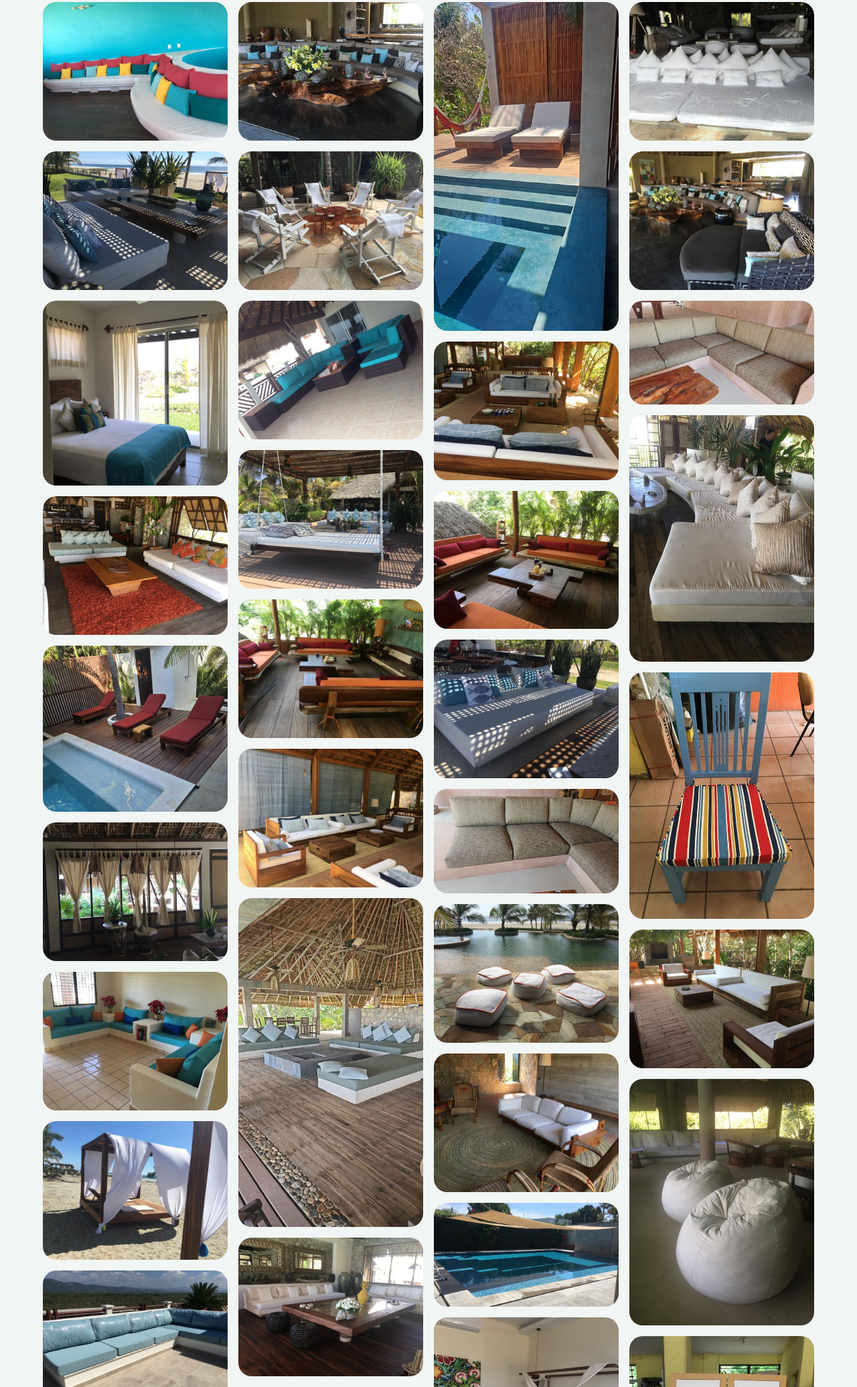
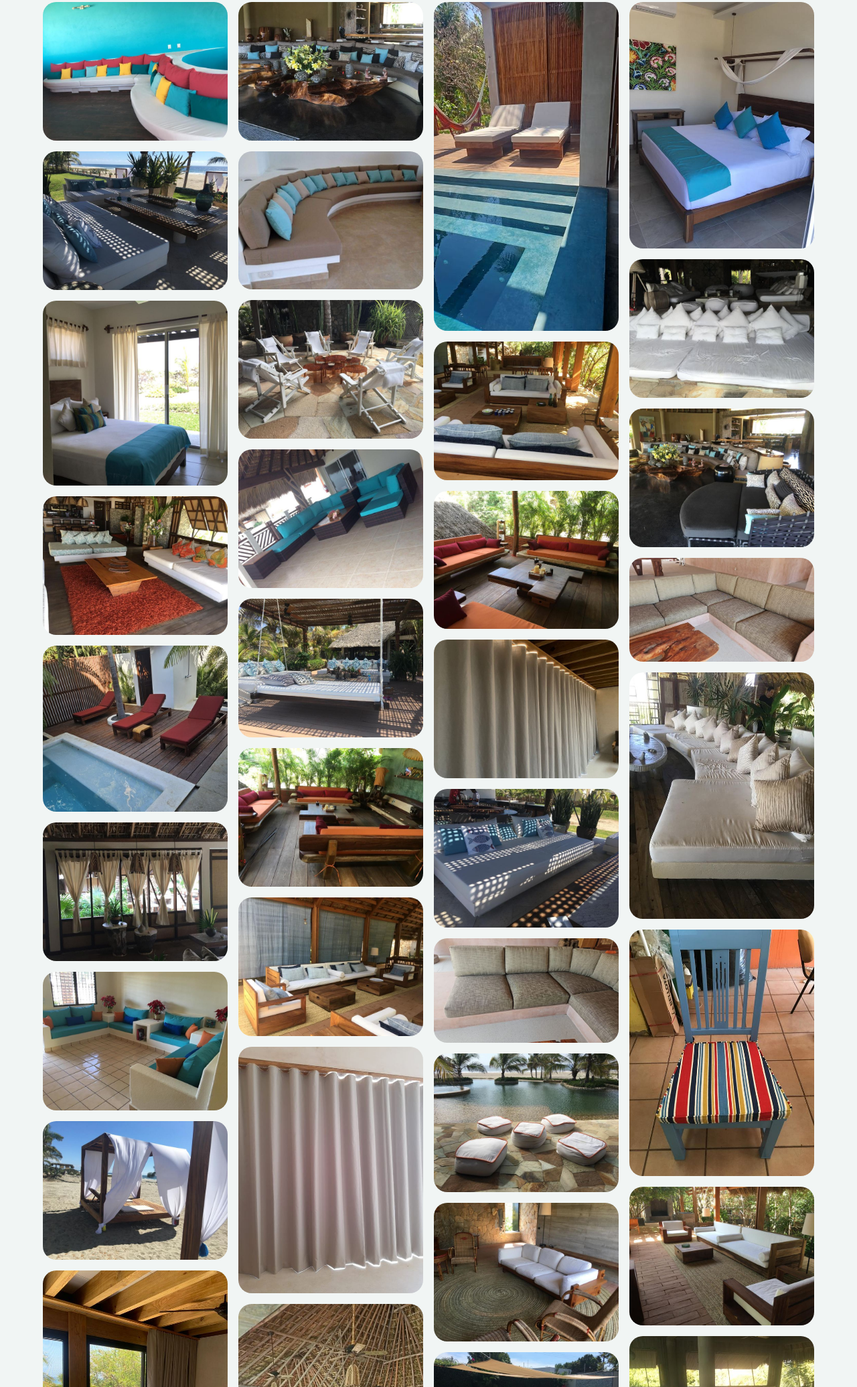
Before and after one commit to helloweb100-png/hello.web-decoraciones-carbajal, a plain HTML site: page index.html in a window 1280 px wide. Shown: the part 9929-12000 px from the top of the page at 67% size. Drawn offline with Linux system fonts and the light colour scheme; animation ran at ten frames a second.

Commit message:
actualizando cambios

```diff
--- a/index.html
+++ b/index.html
@@ -473,6 +473,9 @@
       <li class="gi" data-cat="cortinas" data-reveal style="--i:1">
         <button type="button" class="gitem" aria-label="Ampliar: Pabellón de playa con cortinas blancas de tela ligera"><img src="media/img/pabellon-playa-cortinas-blancas-sm.jpg" data-full="media/img/pabellon-playa-cortinas-blancas.jpg" width="720" height="540" loading="lazy" decoding="async" alt="Pabellón de playa con cortinas blancas de tela ligera"></button>
       </li>
+      <li class="gi" data-cat="cortinas" data-reveal style="--i:2">
+        <button type="button" class="gitem" aria-label="Ampliar: Cortina de tela color arena junto a un ventanal con vista al jardín y vigas de madera"><img src="media/img/cortina-ventanal-vigas-madera-sm.jpg" data-full="media/img/cortina-ventanal-vigas-madera.jpg" width="540" height="720" loading="lazy" decoding="async" alt="Cortina de tela color arena junto a un ventanal con vista al jardín y vigas de madera"></button>
+      </li>
       <li class="gi" data-cat="cojines" data-reveal style="--i:2">
         <button type="button" class="gitem" aria-label="Ampliar: Banca de obra en azotea con cojines color aqua y vista a las montañas"><img src="media/img/banca-azotea-cojines-aqua-sm.jpg" data-full="media/img/banca-azotea-cojines-aqua.jpg" width="720" height="540" loading="lazy" decoding="async" alt="Banca de obra en azotea con cojines color aqua y vista a las montañas"></button>
       </li>
@@ -481,6 +484,9 @@
       </li>
       <li class="gi" data-cat="cojines" data-reveal style="--i:4">
         <button type="button" class="gitem" aria-label="Ampliar: Sala curva con cojines turquesa y mesa de tronco de madera"><img src="media/img/sala-curva-mesa-tronco-sm.jpg" data-full="media/img/sala-curva-mesa-tronco.jpg" width="720" height="540" loading="lazy" decoding="async" alt="Sala curva con cojines turquesa y mesa de tronco de madera"></button>
+      </li>
+      <li class="gi" data-cat="cojines" data-reveal style="--i:5">
+        <button type="button" class="gitem" aria-label="Ampliar: Sala curva de obra con cojines de asiento color café y almohadones aqua y arena"><img src="media/img/sala-curva-obra-cojines-aqua-arena-sm.jpg" data-full="media/img/sala-curva-obra-cojines-aqua-arena.jpg" width="720" height="536" loading="lazy" decoding="async" alt="Sala curva de obra con cojines de asiento color café y almohadones aqua y arena"></button>
       </li>
       <li class="gi" data-cat="sillas" data-reveal style="--i:5">
         <button type="button" class="gitem" aria-label="Ampliar: Sillas reclinables blancas con mesas naranja en un patio de piedra"><img src="media/img/sillas-reclinables-blancas-patio-sm.jpg" data-full="media/img/sillas-reclinables-blancas-patio.jpg" width="720" height="540" loading="lazy" decoding="async" alt="Sillas reclinables blancas con mesas naranja en un patio de piedra"></button>
@@ -497,6 +503,9 @@
       <li class="gi" data-cat="cortinas" data-reveal style="--i:3">
         <button type="button" class="gitem" aria-label="Ampliar: Sala de palapa con persianas de fibra natural y muebles de madera con cojines blancos"><img src="media/img/persianas-fibra-natural-palapa-sm.jpg" data-full="media/img/persianas-fibra-natural-palapa.jpg" width="720" height="540" loading="lazy" decoding="async" alt="Sala de palapa con persianas de fibra natural y muebles de madera con cojines blancos"></button>
       </li>
+      <li class="gi" data-cat="cortinas" data-reveal style="--i:4">
+        <button type="button" class="gitem" aria-label="Ampliar: Cortina de tela clara con pliegues ondulados colgada de un riel de madera con luz LED"><img src="media/img/cortina-ondas-riel-madera-sm.jpg" data-full="media/img/cortina-ondas-riel-madera.jpg" width="540" height="720" loading="lazy" decoding="async" alt="Cortina de tela clara con pliegues ondulados colgada de un riel de madera con luz LED"></button>
+      </li>
       <li class="gi" data-cat="cojines" data-reveal style="--i:4">
         <button type="button" class="gitem" aria-label="Ampliar: Palapa con salas de obra y cojines grises sobre piso de madera"><img src="media/img/palapa-salas-cojines-grises-sm.jpg" data-full="media/img/palapa-salas-cojines-grises.jpg" width="405" height="720" loading="lazy" decoding="async" alt="Palapa con salas de obra y cojines grises sobre piso de madera"></button>
       </li>
@@ -512,6 +521,9 @@
       <li class="gi" data-cat="cojines" data-reveal style="--i:2">
         <button type="button" class="gitem" aria-label="Ampliar: Sala de madera con cojines naranja y rojo bajo techo de palapa"><img src="media/img/sala-madera-cojines-rojo-naranja-sm.jpg" data-full="media/img/sala-madera-cojines-rojo-naranja.jpg" width="720" height="540" loading="lazy" decoding="async" alt="Sala de madera con cojines naranja y rojo bajo techo de palapa"></button>
       </li>
+      <li class="gi" data-cat="cortinas" data-reveal style="--i:3">
+        <button type="button" class="gitem" aria-label="Ampliar: Cortina de pared completa en tela clara con pliegues y luz LED bajo vigas de madera"><img src="media/img/cortina-pared-completa-luz-led-sm.jpg" data-full="media/img/cortina-pared-completa-luz-led.jpg" width="720" height="540" loading="lazy" decoding="async" alt="Cortina de pared completa en tela clara con pliegues y luz LED bajo vigas de madera"></button>
+      </li>
       <li class="gi" data-cat="camastros" data-reveal style="--i:3">
         <button type="button" class="gitem" aria-label="Ampliar: Camastro de obra con cojines estampados de peces"><img src="media/img/camastro-cojines-peces-sm.jpg" data-full="media/img/camastro-cojines-peces.jpg" width="720" height="540" loading="lazy" decoding="async" alt="Camastro de obra con cojines estampados de peces"></button>
       </li>
@@ -526,6 +538,9 @@
       </li>
       <li class="gi" data-cat="sillas" data-reveal style="--i:1">
         <button type="button" class="gitem" aria-label="Ampliar: Alberca cubierta con malla sombra triangular color arena"><img src="media/img/malla-sombra-alberca-sm.jpg" data-full="media/img/malla-sombra-alberca.jpg" width="720" height="405" loading="lazy" decoding="async" alt="Alberca cubierta con malla sombra triangular color arena"></button>
+      </li>
+      <li class="gi" data-cat="cortinas" data-reveal style="--i:1">
+        <button type="button" class="gitem" aria-label="Ampliar: Cortina clara de piso a techo con luz LED en una sala con vigas y muebles de madera"><img src="media/img/cortina-sala-vigas-luz-led-sm.jpg" data-full="media/img/cortina-sala-vigas-luz-led.jpg" width="720" height="540" loading="lazy" decoding="async" alt="Cortina clara de piso a techo con luz LED en una sala con vigas y muebles de madera"></button>
       </li>
       <li class="gi" data-cat="cojines" data-reveal style="--i:2">
         <button type="button" class="gitem" aria-label="Ampliar: Recámara con cabecera de madera, camino turquesa y cojines azules"><img src="media/img/recamara-cojines-turquesa-sm.jpg" data-full="media/img/recamara-cojines-turquesa.jpg" width="540" height="720" loading="lazy" decoding="async" alt="Recámara con cabecera de madera, camino turquesa y cojines azules"></button>
```
Also changed, not shown: media/img/cortina-ondas-riel-madera-sm.jpg (added), media/img/cortina-ondas-riel-madera.jpg (added), media/img/cortina-pared-completa-luz-led-sm.jpg (added), media/img/cortina-pared-completa-luz-led.jpg (added), media/img/cortina-sala-vigas-luz-led-sm.jpg (added), media/img/cortina-sala-vigas-luz-led.jpg (added), media/img/cortina-ventanal-vigas-madera-sm.jpg (added), media/img/cortina-ventanal-vigas-madera.jpg (added), media/img/sala-curva-obra-cojines-aqua-arena-sm.jpg (added), media/img/sala-curva-obra-cojines-aqua-arena.jpg (added), nuevas/WhatsApp Image 2026-10-15 at 8.30.09 PM.jpeg (added), nuevas/WhatsApp Image 2026-10-15 at 8.30.10 PM.jpeg (added), nuevas/WhatsApp Image 2026-10-15 at 8.30.51 PM (1).jpeg (added), nuevas/WhatsApp Image 2026-10-15 at 8.30.51 PM (2).jpeg (added), 1 more files.
